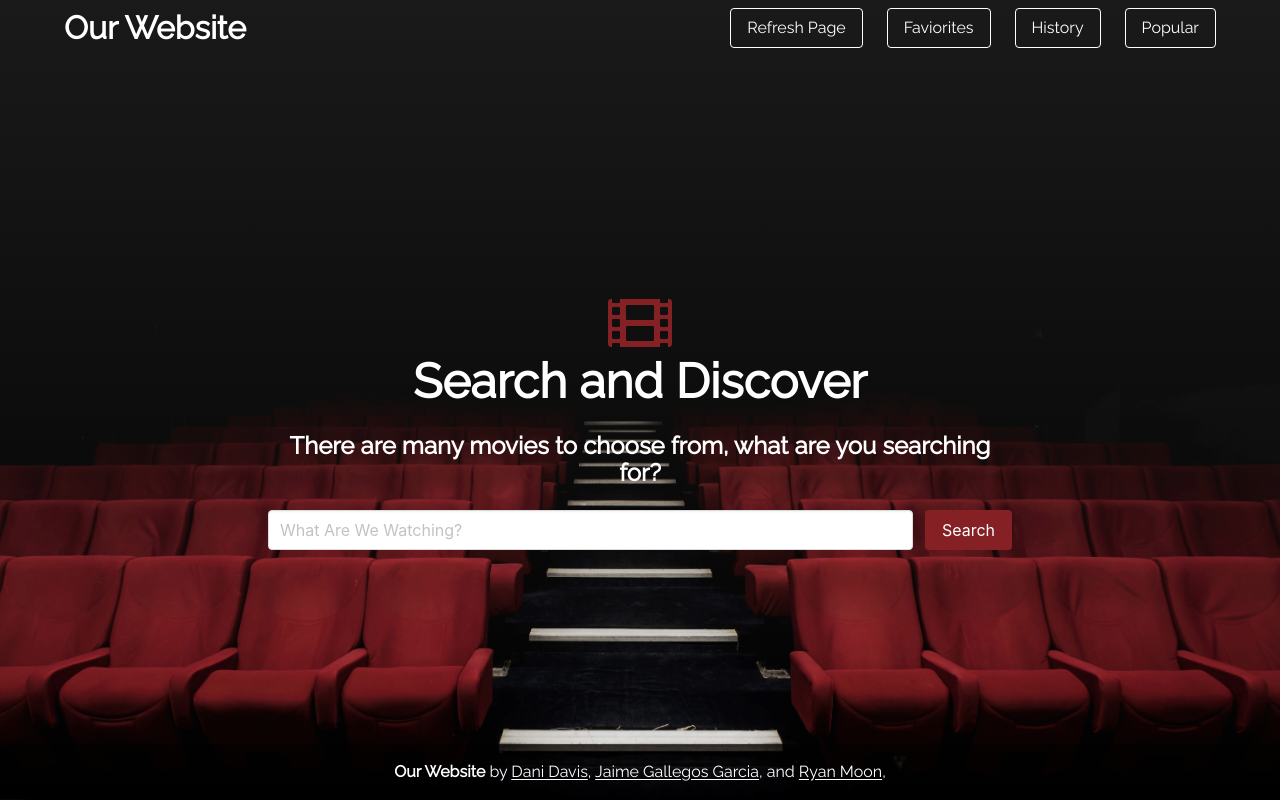
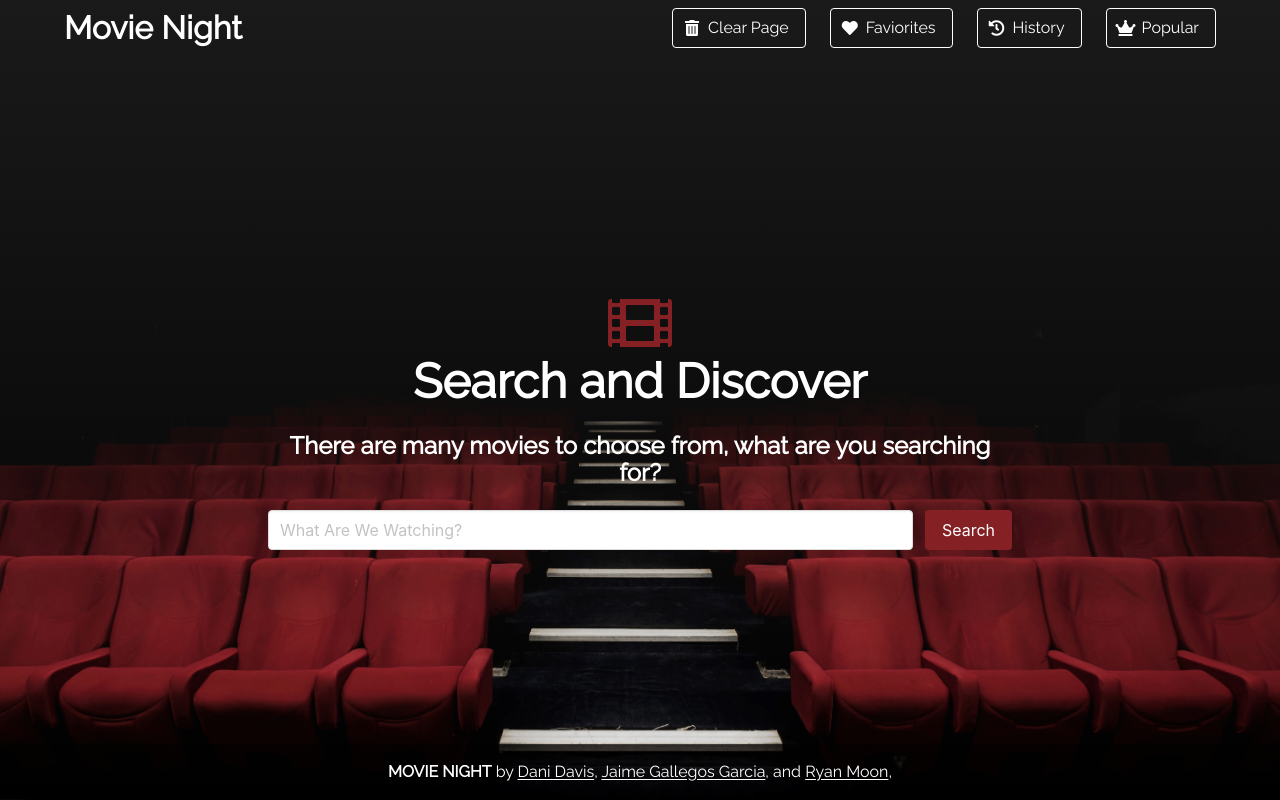
Before and after one commit to jaime-gg/movie-night, a plain HTML site: page index.html in a window 1280 px wide. Drawn offline with nearby package versions, Linux system fonts and the light colour scheme.

Commit message:
added icons and minor changes

```diff
--- a/index.html
+++ b/index.html
@@ -10,7 +10,7 @@
     <link rel="preconnect" href="https://fonts.gstatic.com" crossorigin>
     <link href="https://fonts.googleapis.com/css2?family=Raleway&display=swap" rel="stylesheet">
     <link rel="stylesheet" href="assets/css/styles.css">
-    <title>Website</title>
+    <title>Movie Night</title>
 </head>
 <body>
     <section class="hero is-info is-fullheight">
@@ -19,7 +19,7 @@
                 <div class="container">
                     <div class="navbar-brand">
                         <a class="navbar-item">
-                            <h1 class="title"> Our Website </h1>
+                            <h1 class="title"> Movie Night </h1>
                         </a>
 
                         <!-- converts menu to 'burger' nav when on mobile -->
@@ -33,21 +33,25 @@
                         <div class="navbar-end">
                             <span class="navbar-item">
                                 <a class="button is-white is-outlined" href="#">
-                                    <span>Refresh Page</span>
+                                    <span class="icon"><i class="fas fa-trash-alt"></i></span>
+                                    <span>Clear Page</span>
                                 </a>
                             </span>
                             <span class="navbar-item">
                                 <a class="button is-white is-outlined" href="#">
+                                    <span class="icon"><i class="fas fa-heart"></i></span>
                                     <span>Faviorites</span>
                                 </a>
                             </span>
                             <span class="navbar-item">
                                 <a class="button is-white is-outlined" href="#">
+                                    <span class="icon"><i class="fas fa-history"></i></span>
                                     <span>History</span>
                                 </a>
                             </span>
                             <span class="navbar-item">
                                 <a class="button is-white is-outlined" href="#">
+                                    <span class="icon"><i class="fas fa-crown"></i></span>
                                     <span>Popular</span>
                                 </a>
                             </span>
@@ -86,7 +90,7 @@
         <footer class="our-footer">
             <div class="content has-text-centered">
               <p>
-                <strong>Our Website</strong> by <a href="https://github.com/DaniDelia253">Dani Davis</a>, <a href="https://github.com/jaime-gg">Jaime Gallegos Garcia</a>, and <a href="https://github.com/moonryc">Ryan Moon</a>,
+                <strong>MOVIE NIGHT</strong> by <a href="https://github.com/DaniDelia253">Dani Davis</a>, <a href="https://github.com/jaime-gg">Jaime Gallegos Garcia</a>, and <a href="https://github.com/moonryc">Ryan Moon</a>,
               </p>
             </div>
           </footer>
```
Also changed, not shown: assets/css/styles.css (line endings or trailing spaces).
